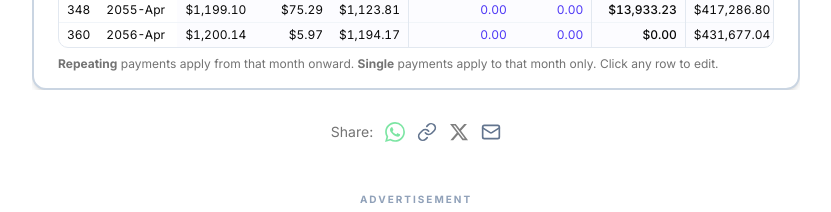
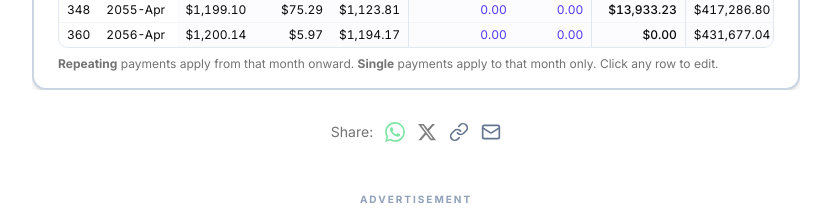
Before and after one commit to jeraymon/loanchop-next, a Next.js app: page / in a window 1280 px wide. Shown: the part 1280-1492 px from the top of the page, without its empty margins (224-1055 px from the left). Built offline with nearby package versions, Linux system fonts and the light colour scheme.

Commit message:
Group share buttons: platforms (WhatsApp, X) then utilities (Copy, Email)
Co-Authored-By: Claude Opus 4.6 (1M context) <noreply@anthropic.com>

```diff
--- a/src/components/ShareButtons.tsx
+++ b/src/components/ShareButtons.tsx
@@ -93,7 +93,7 @@ export default function ShareButtons({ title, solutionLabel, solutionValue }: Sh
     <div className="flex items-center justify-center gap-3 mt-3">
       <span className="text-sm text-muted-foreground">Share:</span>
 
-      {/* WhatsApp */}
+      {/* Platforms */}
       <button
         onClick={shareOnWhatsApp}
         className="text-[#25D366]/60 hover:text-[#25D366] transition-colors"
@@ -102,8 +102,16 @@ export default function ShareButtons({ title, solutionLabel, solutionValue }: Sh
       >
         <WhatsAppIcon className="w-5 h-5" />
       </button>
+      <button
+        onClick={shareOnX}
+        className="text-black/50 hover:text-black dark:text-white/50 dark:hover:text-white transition-colors"
+        aria-label="Share on X"
+        title="Share on X"
+      >
+        <XIcon className="w-5 h-5" />
+      </button>
 
-      {/* Copy link */}
+      {/* Utilities */}
       <button
         onClick={copyLink}
         className="text-slate-500 hover:text-foreground transition-colors relative"
@@ -117,18 +125,6 @@ export default function ShareButtons({ title, solutionLabel, solutionValue }: Sh
           </span>
         )}
       </button>
-
-      {/* X */}
-      <button
-        onClick={shareOnX}
-        className="text-black/50 hover:text-black dark:text-white/50 dark:hover:text-white transition-colors"
-        aria-label="Share on X"
-        title="Share on X"
-      >
-        <XIcon className="w-5 h-5" />
-      </button>
-
-      {/* Email */}
       <a
         href={mailtoHref}
         className="text-slate-500 hover:text-foreground transition-colors"
```
